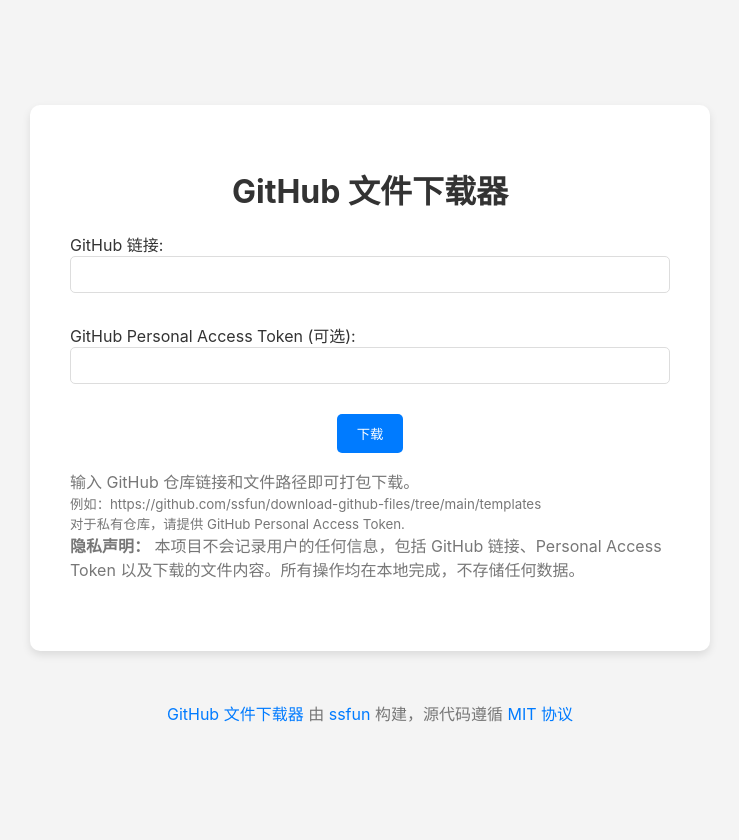
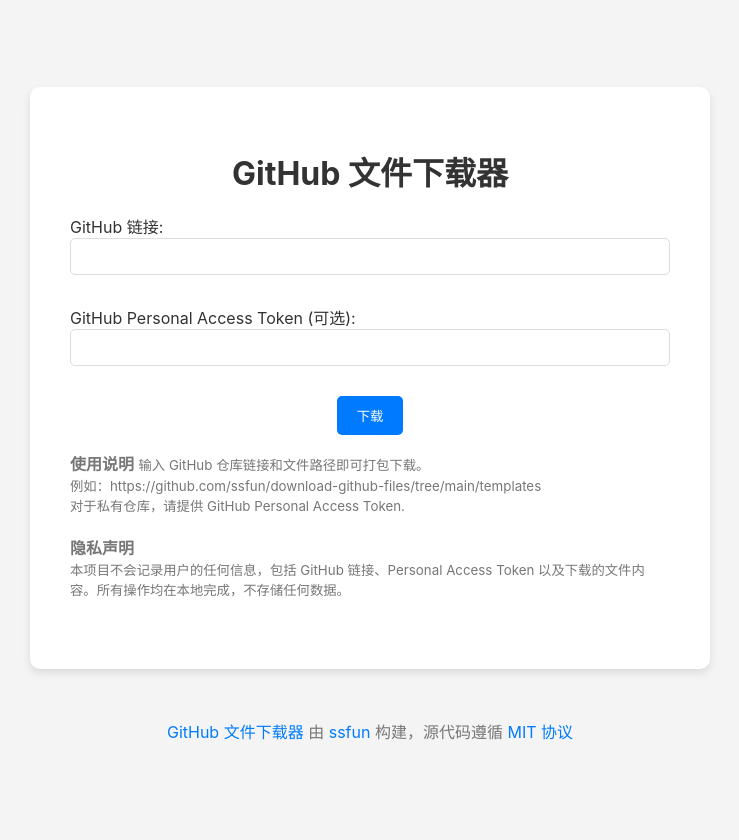
Before and after one commit to ssfun/download-github-files, a Flask app: page / in a window 1280 px wide. Shown: the whole page, without its empty margins (270-1009 px from the left). Run offline with Flask 3, Linux system fonts and the light colour scheme.

Commit message:
Update index.html

```diff
--- a/templates/index.html
+++ b/templates/index.html
@@ -129,13 +129,17 @@
             {% endwith %}
         </form>
           <p class="description">
-            输入 GitHub 仓库链接和文件路径即可打包下载。
+            <strong>使用说明</strong>
+            <small>输入 GitHub 仓库链接和文件路径即可打包下载。</small>
             <br>
             <small>例如：https://github.com/ssfun/download-github-files/tree/main/templates</small>
             <br>
             <small>对于私有仓库，请提供 GitHub Personal Access Token.</small>
             <br>
-            <strong>隐私声明：</strong> 本项目不会记录用户的任何信息，包括 GitHub 链接、Personal Access Token 以及下载的文件内容。所有操作均在本地完成，不存储任何数据。
+            <br>
+            <strong>隐私声明</strong>
+            <br>
+            <small>本项目不会记录用户的任何信息，包括 GitHub 链接、Personal Access Token 以及下载的文件内容。所有操作均在本地完成，不存储任何数据。</small>
         </p>
     </div>
     <footer>
```
